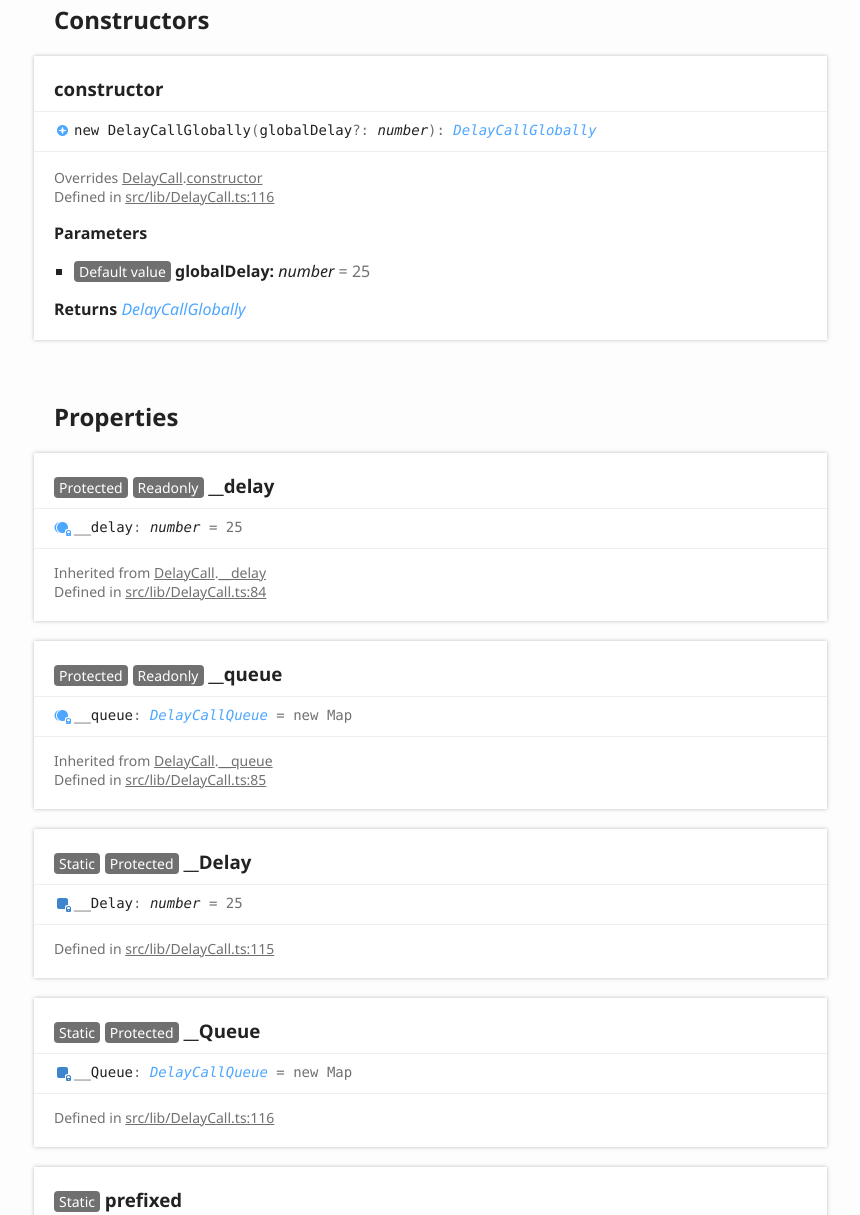
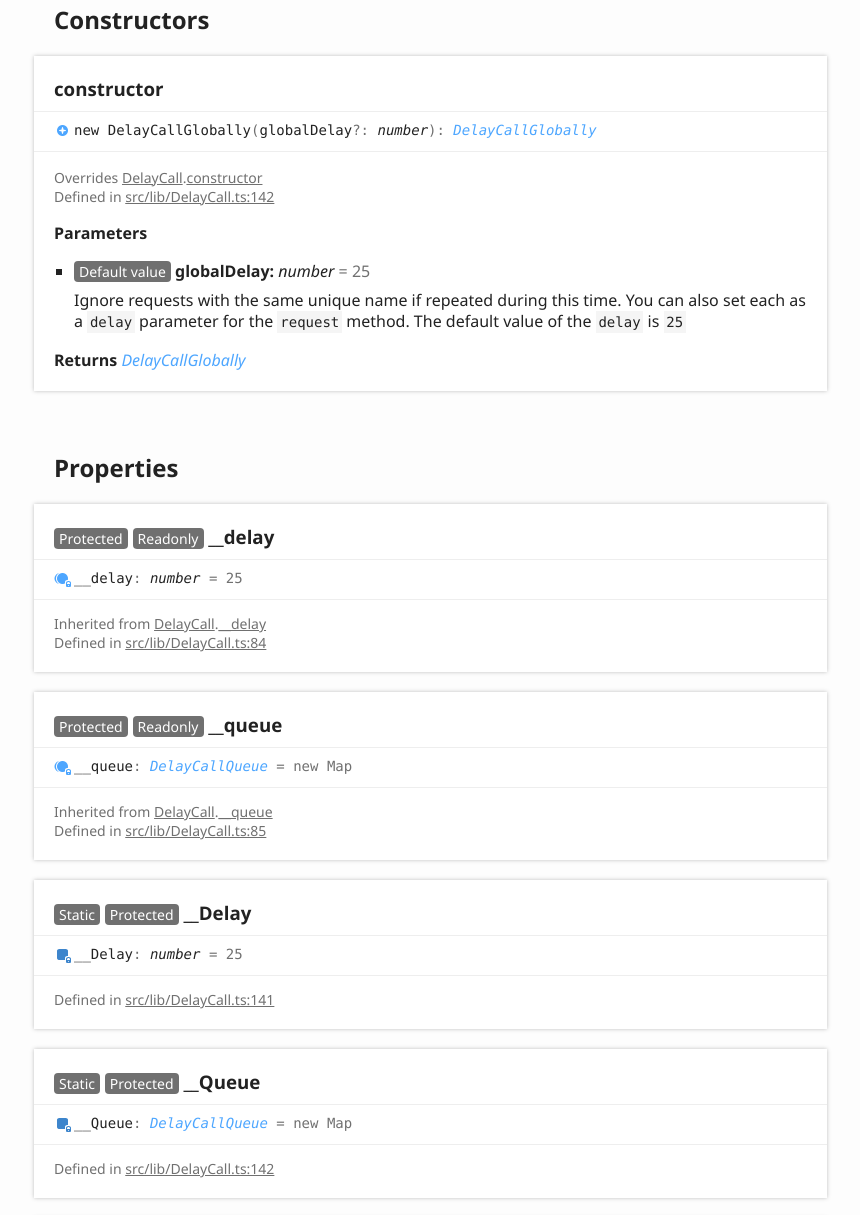
Before and after one commit to izure1/delay-call, a plain HTML site: page classes/delaycallglobally.html in a window 1280 px wide. Shown: the part 977-2192 px from the top of the page, without its empty margins (6-866 px from the left). Drawn offline with Linux system fonts and the light colour scheme.

Commit message:
[ci skip] Updates

```diff
--- a/classes/delaycallglobally.html
+++ b/classes/delaycallglobally.html
@@ -143,13 +143,20 @@
 							<aside class="tsd-sources">
 								<p>Overrides <a href="delaycall.html">DelayCall</a>.<a href="delaycall.html#constructor">constructor</a></p>
 								<ul>
-									<li>Defined in <a href="https://github.com/izure1/delay-call/blob/183fa70/src/lib/DelayCall.ts#L116">src/lib/DelayCall.ts:116</a></li>
+									<li>Defined in <a href="https://github.com/izure1/delay-call/blob/59e0180/src/lib/DelayCall.ts#L142">src/lib/DelayCall.ts:142</a></li>
 								</ul>
 							</aside>
+							<div class="tsd-comment tsd-typography">
+							</div>
 							<h4 class="tsd-parameters-title">Parameters</h4>
 							<ul class="tsd-parameters">
 								<li>
 									<h5><span class="tsd-flag ts-flagDefault value">Default value</span> globalDelay: <span class="tsd-signature-type">number</span><span class="tsd-signature-symbol"> = 25</span></h5>
+									<div class="tsd-comment tsd-typography">
+										<div class="lead">
+											<p>Ignore requests with the same unique name if repeated during this time. You can also set each as a <code>delay</code> parameter for the <code>request</code> method. The default value of the <code>delay</code> is <code>25</code></p>
+										</div>
+									</div>
 								</li>
 							</ul>
 							<h4 class="tsd-returns-title">Returns <a href="delaycallglobally.html" class="tsd-signature-type">DelayCallGlobally</a></h4>
@@ -166,7 +173,7 @@
 					<aside class="tsd-sources">
 						<p>Inherited from <a href="delaycall.html">DelayCall</a>.<a href="delaycall.html#__delay">__delay</a></p>
 						<ul>
-							<li>Defined in <a href="https://github.com/izure1/delay-call/blob/183fa70/src/lib/DelayCall.ts#L84">src/lib/DelayCall.ts:84</a></li>
+							<li>Defined in <a href="https://github.com/izure1/delay-call/blob/59e0180/src/lib/DelayCall.ts#L84">src/lib/DelayCall.ts:84</a></li>
 						</ul>
 					</aside>
 				</section>
@@ -177,7 +184,7 @@
 					<aside class="tsd-sources">
 						<p>Inherited from <a href="delaycall.html">DelayCall</a>.<a href="delaycall.html#__queue">__queue</a></p>
 						<ul>
-							<li>Defined in <a href="https://github.com/izure1/delay-call/blob/183fa70/src/lib/DelayCall.ts#L85">src/lib/DelayCall.ts:85</a></li>
+							<li>Defined in <a href="https://github.com/izure1/delay-call/blob/59e0180/src/lib/DelayCall.ts#L85">src/lib/DelayCall.ts:85</a></li>
 						</ul>
 					</aside>
 				</section>
@@ -187,7 +194,7 @@
 					<div class="tsd-signature tsd-kind-icon">__<wbr>Delay<span class="tsd-signature-symbol">:</span> <span class="tsd-signature-type">number</span><span class="tsd-signature-symbol"> = 25</span></div>
 					<aside class="tsd-sources">
 						<ul>
-							<li>Defined in <a href="https://github.com/izure1/delay-call/blob/183fa70/src/lib/DelayCall.ts#L115">src/lib/DelayCall.ts:115</a></li>
+							<li>Defined in <a href="https://github.com/izure1/delay-call/blob/59e0180/src/lib/DelayCall.ts#L141">src/lib/DelayCall.ts:141</a></li>
 						</ul>
 					</aside>
 				</section>
@@ -197,7 +204,7 @@
 					<div class="tsd-signature tsd-kind-icon">__<wbr>Queue<span class="tsd-signature-symbol">:</span> <a href="../globals.html#delaycallqueue" class="tsd-signature-type">DelayCallQueue</a><span class="tsd-signature-symbol"> = new Map</span></div>
 					<aside class="tsd-sources">
 						<ul>
-							<li>Defined in <a href="https://github.com/izure1/delay-call/blob/183fa70/src/lib/DelayCall.ts#L116">src/lib/DelayCall.ts:116</a></li>
+							<li>Defined in <a href="https://github.com/izure1/delay-call/blob/59e0180/src/lib/DelayCall.ts#L142">src/lib/DelayCall.ts:142</a></li>
 						</ul>
 					</aside>
 				</section>
@@ -226,7 +233,7 @@
 							<aside class="tsd-sources">
 								<p>Inherited from <a href="delaycallqueuemanager.html">DelayCallQueueManager</a>.<a href="delaycallqueuemanager.html#__cancel">__cancel</a></p>
 								<ul>
-									<li>Defined in <a href="https://github.com/izure1/delay-call/blob/183fa70/src/lib/DelayCall.ts#L62">src/lib/DelayCall.ts:62</a></li>
+									<li>Defined in <a href="https://github.com/izure1/delay-call/blob/59e0180/src/lib/DelayCall.ts#L62">src/lib/DelayCall.ts:62</a></li>
 								</ul>
 							</aside>
 							<h4 class="tsd-parameters-title">Parameters</h4>
@@ -253,7 +260,7 @@
 							<aside class="tsd-sources">
 								<p>Inherited from <a href="delaycallqueuemanager.html">DelayCallQueueManager</a>.<a href="delaycallqueuemanager.html#__cancelall">__cancelAll</a></p>
 								<ul>
-									<li>Defined in <a href="https://github.com/izure1/delay-call/blob/183fa70/src/lib/DelayCall.ts#L71">src/lib/DelayCall.ts:71</a></li>
+									<li>Defined in <a href="https://github.com/izure1/delay-call/blob/59e0180/src/lib/DelayCall.ts#L71">src/lib/DelayCall.ts:71</a></li>
 								</ul>
 							</aside>
 							<h4 class="tsd-parameters-title">Parameters</h4>
@@ -277,7 +284,7 @@
 							<aside class="tsd-sources">
 								<p>Inherited from <a href="delaycallqueuemanager.html">DelayCallQueueManager</a>.<a href="delaycallqueuemanager.html#__cleartimeout">__clearTimeout</a></p>
 								<ul>
-									<li>Defined in <a href="https://github.com/izure1/delay-call/blob/183fa70/src/lib/DelayCall.ts#L29">src/lib/DelayCall.ts:29</a></li>
+									<li>Defined in <a href="https://github.com/izure1/delay-call/blob/59e0180/src/lib/DelayCall.ts#L29">src/lib/DelayCall.ts:29</a></li>
 								</ul>
 							</aside>
 							<h4 class="tsd-parameters-title">Parameters</h4>
@@ -301,7 +308,7 @@
 							<aside class="tsd-sources">
 								<p>Inherited from <a href="delaycallqueuemanager.html">DelayCallQueueManager</a>.<a href="delaycallqueuemanager.html#__done">__done</a></p>
 								<ul>
-									<li>Defined in <a href="https://github.com/izure1/delay-call/blob/183fa70/src/lib/DelayCall.ts#L78">src/lib/DelayCall.ts:78</a></li>
+									<li>Defined in <a href="https://github.com/izure1/delay-call/blob/59e0180/src/lib/DelayCall.ts#L78">src/lib/DelayCall.ts:78</a></li>
 								</ul>
 							</aside>
 							<h4 class="tsd-parameters-title">Parameters</h4>
@@ -328,7 +335,7 @@
 							<aside class="tsd-sources">
 								<p>Inherited from <a href="delaycallqueuemanager.html">DelayCallQueueManager</a>.<a href="delaycallqueuemanager.html#__getqueue">__getQueue</a></p>
 								<ul>
-									<li>Defined in <a href="https://github.com/izure1/delay-call/blob/183fa70/src/lib/DelayCall.ts#L15">src/lib/DelayCall.ts:15</a></li>
+									<li>Defined in <a href="https://github.com/izure1/delay-call/blob/59e0180/src/lib/DelayCall.ts#L15">src/lib/DelayCall.ts:15</a></li>
 								</ul>
 							</aside>
 							<h4 class="tsd-parameters-title">Parameters</h4>
@@ -355,7 +362,7 @@
 							<aside class="tsd-sources">
 								<p>Inherited from <a href="delaycallqueuemanager.html">DelayCallQueueManager</a>.<a href="delaycallqueuemanager.html#__request">__request</a></p>
 								<ul>
-									<li>Defined in <a href="https://github.com/izure1/delay-call/blob/183fa70/src/lib/DelayCall.ts#L47">src/lib/DelayCall.ts:47</a></li>
+									<li>Defined in <a href="https://github.com/izure1/delay-call/blob/59e0180/src/lib/DelayCall.ts#L47">src/lib/DelayCall.ts:47</a></li>
 								</ul>
 							</aside>
 							<h4 class="tsd-parameters-title">Parameters</h4>
@@ -388,7 +395,7 @@
 							<aside class="tsd-sources">
 								<p>Inherited from <a href="delaycallqueuemanager.html">DelayCallQueueManager</a>.<a href="delaycallqueuemanager.html#__settimeout">__setTimeout</a></p>
 								<ul>
-									<li>Defined in <a href="https://github.com/izure1/delay-call/blob/183fa70/src/lib/DelayCall.ts#L25">src/lib/DelayCall.ts:25</a></li>
+									<li>Defined in <a href="https://github.com/izure1/delay-call/blob/59e0180/src/lib/DelayCall.ts#L25">src/lib/DelayCall.ts:25</a></li>
 								</ul>
 							</aside>
 							<h4 class="tsd-parameters-title">Parameters</h4>
@@ -415,7 +422,7 @@
 							<aside class="tsd-sources">
 								<p>Inherited from <a href="delaycallqueuemanager.html">DelayCallQueueManager</a>.<a href="delaycallqueuemanager.html#__waitcall">__waitCall</a></p>
 								<ul>
-									<li>Defined in <a href="https://github.com/izure1/delay-call/blob/183fa70/src/lib/DelayCall.ts#L34">src/lib/DelayCall.ts:34</a></li>
+									<li>Defined in <a href="https://github.com/izure1/delay-call/blob/59e0180/src/lib/DelayCall.ts#L34">src/lib/DelayCall.ts:34</a></li>
 								</ul>
 							</aside>
 							<h4 class="tsd-parameters-title">Parameters</h4>
@@ -478,16 +485,25 @@
 							<aside class="tsd-sources">
 								<p>Overrides <a href="delaycall.html">DelayCall</a>.<a href="delaycall.html#cancel">cancel</a></p>
 								<ul>
-									<li>Defined in <a href="https://github.com/izure1/delay-call/blob/183fa70/src/lib/DelayCall.ts#L128">src/lib/DelayCall.ts:128</a></li>
+									<li>Defined in <a href="https://github.com/izure1/delay-call/blob/59e0180/src/lib/DelayCall.ts#L169">src/lib/DelayCall.ts:169</a></li>
 								</ul>
 							</aside>
+							<div class="tsd-comment tsd-typography">
+								<div class="lead">
+									<p>Cancel the requested task with the <code>id</code> parameter.</p>
+								</div>
+							</div>
 							<h4 class="tsd-parameters-title">Parameters</h4>
 							<ul class="tsd-parameters">
 								<li>
 									<h5>id: <a href="../globals.html#delaycallid" class="tsd-signature-type">DelayCallID</a></h5>
+									<div class="tsd-comment tsd-typography">
+										<p>It&#39;s a unique name for the task.</p>
+									</div>
 								</li>
 							</ul>
 							<h4 class="tsd-returns-title">Returns <span class="tsd-signature-type">boolean</span></h4>
+							<p>If there was a scheduled task, return <code>true</code>, otherwise <code>false</code>.</p>
 						</li>
 					</ul>
 				</section>
@@ -502,9 +518,14 @@
 							<aside class="tsd-sources">
 								<p>Overrides <a href="delaycall.html">DelayCall</a>.<a href="delaycall.html#cancelall">cancelAll</a></p>
 								<ul>
-									<li>Defined in <a href="https://github.com/izure1/delay-call/blob/183fa70/src/lib/DelayCall.ts#L132">src/lib/DelayCall.ts:132</a></li>
+									<li>Defined in <a href="https://github.com/izure1/delay-call/blob/59e0180/src/lib/DelayCall.ts#L176">src/lib/DelayCall.ts:176</a></li>
 								</ul>
 							</aside>
+							<div class="tsd-comment tsd-typography">
+								<div class="lead">
+									<p>Cancel all requested tasks.</p>
+								</div>
+							</div>
 							<h4 class="tsd-returns-title">Returns <span class="tsd-signature-type">void</span></h4>
 						</li>
 					</ul>
@@ -520,9 +541,14 @@
 							<aside class="tsd-sources">
 								<p>Overrides <a href="delaycall.html">DelayCall</a>.<a href="delaycall.html#destroy">destroy</a></p>
 								<ul>
-									<li>Defined in <a href="https://github.com/izure1/delay-call/blob/183fa70/src/lib/DelayCall.ts#L140">src/lib/DelayCall.ts:140</a></li>
+									<li>Defined in <a href="https://github.com/izure1/delay-call/blob/59e0180/src/lib/DelayCall.ts#L192">src/lib/DelayCall.ts:192</a></li>
 								</ul>
 							</aside>
+							<div class="tsd-comment tsd-typography">
+								<div class="lead">
+									<p>Call before destroying an app.</p>
+								</div>
+							</div>
 							<h4 class="tsd-returns-title">Returns <span class="tsd-signature-type">void</span></h4>
 						</li>
 					</ul>
@@ -538,16 +564,25 @@
 							<aside class="tsd-sources">
 								<p>Overrides <a href="delaycall.html">DelayCall</a>.<a href="delaycall.html#done">done</a></p>
 								<ul>
-									<li>Defined in <a href="https://github.com/izure1/delay-call/blob/183fa70/src/lib/DelayCall.ts#L136">src/lib/DelayCall.ts:136</a></li>
+									<li>Defined in <a href="https://github.com/izure1/delay-call/blob/59e0180/src/lib/DelayCall.ts#L185">src/lib/DelayCall.ts:185</a></li>
 								</ul>
 							</aside>
+							<div class="tsd-comment tsd-typography">
+								<div class="lead">
+									<p>Wait until the requested task of the <code>id</code> parameter is actually called.</p>
+								</div>
+							</div>
 							<h4 class="tsd-parameters-title">Parameters</h4>
 							<ul class="tsd-parameters">
 								<li>
 									<h5>id: <a href="../globals.html#delaycallid" class="tsd-signature-type">DelayCallID</a></h5>
+									<div class="tsd-comment tsd-typography">
+										<p>It&#39;s a unique name for the task.</p>
+									</div>
 								</li>
 							</ul>
 							<h4 class="tsd-returns-title">Returns <span class="tsd-signature-type">Promise</span><span class="tsd-signature-symbol">&lt;</span><span class="tsd-signature-type">void</span><span class="tsd-signature-symbol">&gt;</span></h4>
+							<p>The Promise instance.</p>
 						</li>
 					</ul>
 				</section>
@@ -882,22 +917,37 @@
 							<aside class="tsd-sources">
 								<p>Overrides <a href="delaycall.html">DelayCall</a>.<a href="delaycall.html#request">request</a></p>
 								<ul>
-									<li>Defined in <a href="https://github.com/izure1/delay-call/blob/183fa70/src/lib/DelayCall.ts#L123">src/lib/DelayCall.ts:123</a></li>
+									<li>Defined in <a href="https://github.com/izure1/delay-call/blob/59e0180/src/lib/DelayCall.ts#L159">src/lib/DelayCall.ts:159</a></li>
 								</ul>
 							</aside>
+							<div class="tsd-comment tsd-typography">
+								<div class="lead">
+									<p>Request to execute the callback function. The function is not called immediately and waits as much as the <code>delay</code> parameter. The default value of the <code>delay</code> is <code>this.__delay</code>.</p>
+								</div>
+							</div>
 							<h4 class="tsd-parameters-title">Parameters</h4>
 							<ul class="tsd-parameters">
 								<li>
 									<h5>id: <a href="../globals.html#delaycallid" class="tsd-signature-type">DelayCallID</a></h5>
+									<div class="tsd-comment tsd-typography">
+										<p>It&#39;s a unique name for the task. If this value is called in duplicate, the existing task is ignored.</p>
+									</div>
 								</li>
 								<li>
 									<h5>callback: <a href="../globals.html#delaycallback" class="tsd-signature-type">DelayCallback</a></h5>
+									<div class="tsd-comment tsd-typography">
+										<p>The callback function to be called.</p>
+									</div>
 								</li>
 								<li>
 									<h5><span class="tsd-flag ts-flagDefault value">Default value</span> delay: <span class="tsd-signature-type">number</span><span class="tsd-signature-symbol"> = DelayCallGlobally.__Delay</span></h5>
+									<div class="tsd-comment tsd-typography">
+										<p>Ignore requests with the same unique name if repeated during this time.</p>
+									</div>
 								</li>
 							</ul>
 							<h4 class="tsd-returns-title">Returns <span class="tsd-signature-type">this</span></h4>
+							<p>This instance.</p>
 						</li>
 					</ul>
 				</section>
```
Also changed, not shown: classes/delaycall.html (+66 -16 lines), classes/delaycallqueuemanager.html (+8 -8 lines), globals.html (+4 -4 lines), index.html (+1 -1 lines), interfaces/delaycallqueueitem.html (+3 -3 lines).
